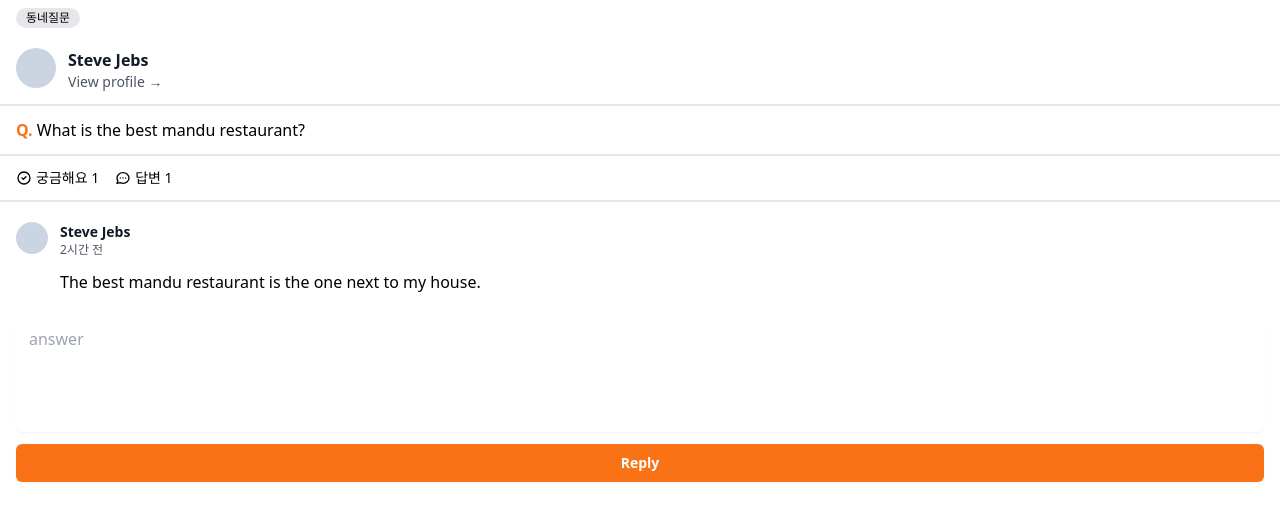
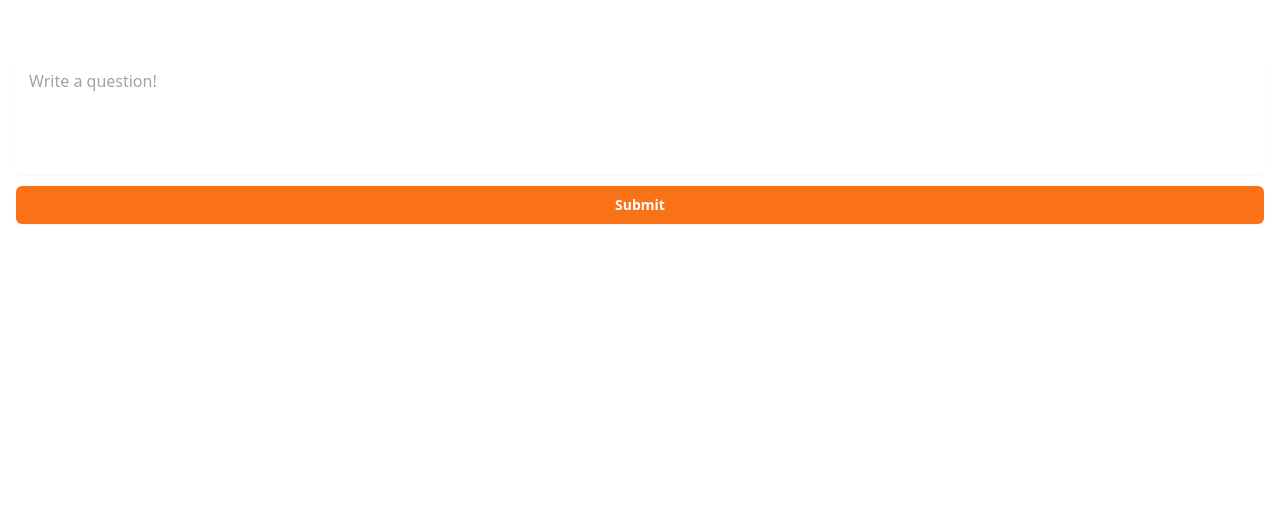
Before and after one commit to kuroneko-s/React_Carrot-Market-Clone-S, a Next.js app: page /community/write in a window 1280 px wide. Shown: the top 520 px of the page. Built offline with nearby package versions, Linux system fonts and the light colour scheme.

Commit message:
wirte page

```diff
--- /dev/null
+++ b/pages/community/write.tsx
@@ -0,0 +1,18 @@
+import type { NextPage } from "next";
+
+const Write: NextPage = () => {
+  return (
+    <form className="px-4 py-14 flex flex-col">
+      <textarea
+        rows={4}
+        className="mt-1 resize-none appearance-none w-full px-3 border-transparent border-gray-300 shadow-sm placeholder-gray-400 rounded-md focus:outline-none focus:ring-orange-500 focus:border-orange-500"
+        placeholder="Write a question!"
+      />
+      <button className="mt-3 bg-orange-500 hover:bg-orange-600 text-white py-2 px-4 border border-transparent rounded-md shadow-sm text-sm font-bold focus:ring-2 focus:ring-offset-2 focus:ring-orange-500 focus:outline-none">
+        Submit
+      </button>
+    </form>
+  );
+};
+
+export default Write;
```
